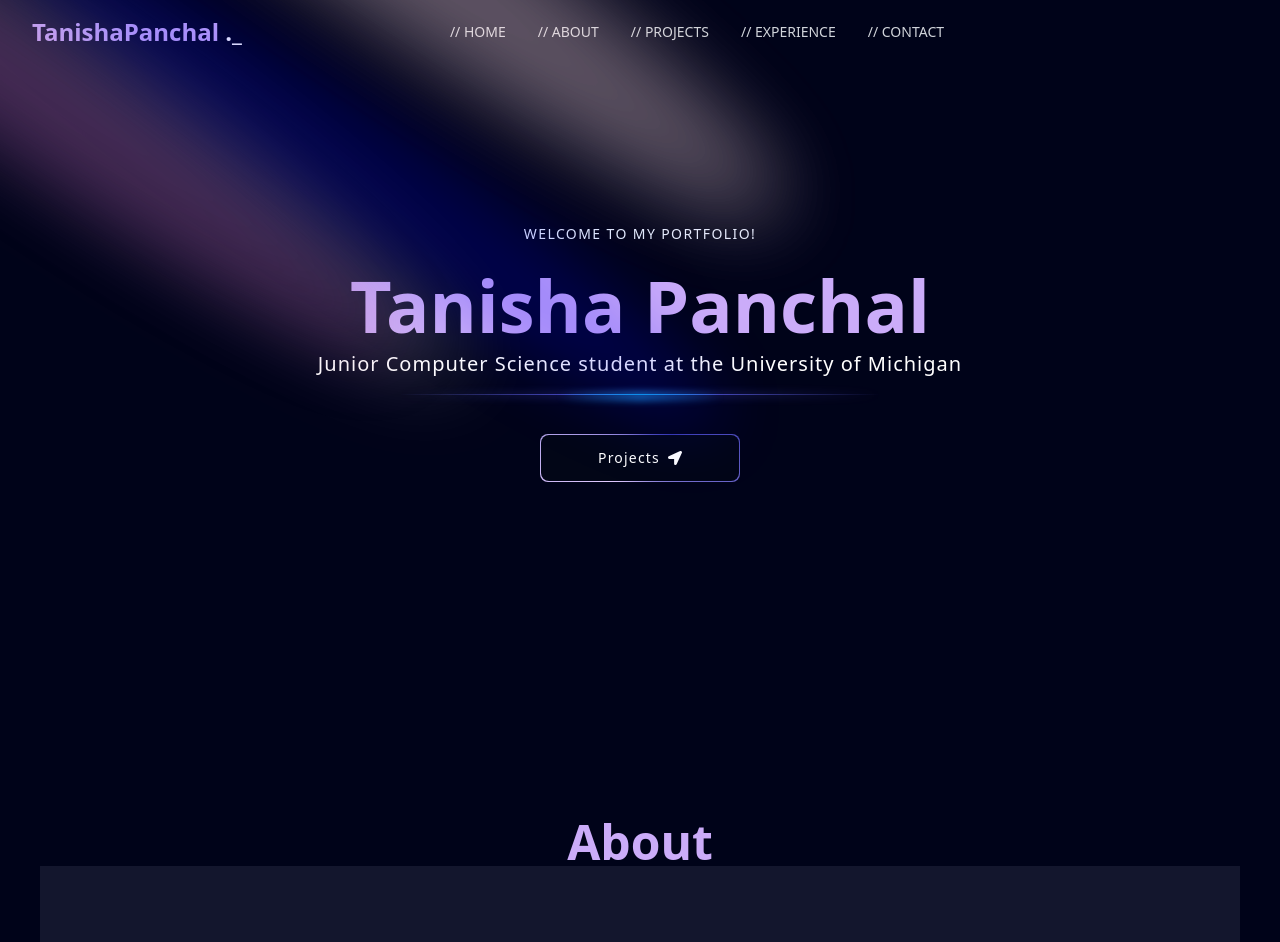
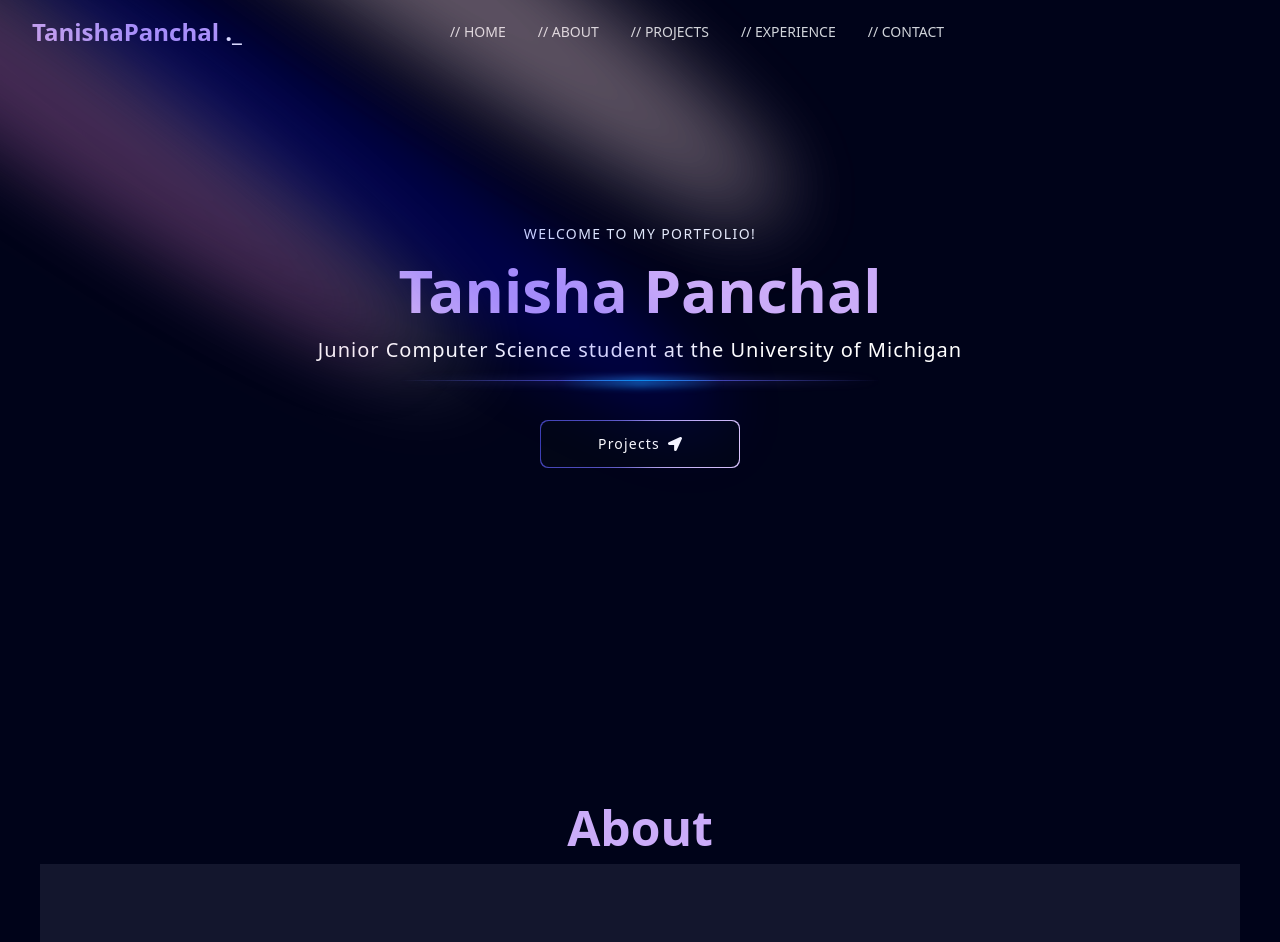
Before and after one commit to Tanishapanchal/tanishapanchal.github.io, a Next.js app: page / in a window 1280 px wide. Shown: the top 942 px of the page. Built offline with nearby package versions, Linux system fonts and the light colour scheme.

Commit message:
added links

```diff
--- a/components/AboutMe.tsx
+++ b/components/AboutMe.tsx
@@ -2,14 +2,16 @@
 
 const AboutMe = () => {
   return (
+    <section id='about'>
+
     <div>
       {/* Title Section */}
       <div className="text-white text-center mt-60">
-        <span className="heading text-purple">About </span>
+        <span className="heading text-purple mb-2">About </span>
       </div>
 
       {/* About Me Section */}
-      <section className="about-me bg-[#13162d] text-white py-20 px-8">
+      <section className="about-me bg-[#13162d] text-white py-20 px-8 mt-3">
         <div className="container mx-auto grid grid-cols-1 md:grid-cols-2 gap-8 items-center">
           {/* Image Section */}
           <div className="relative">
@@ -39,6 +41,7 @@
         </div>
       </section>
     </div>
+    </section>
   );
 };
 
--- a/components/Contact.tsx
+++ b/components/Contact.tsx
@@ -3,6 +3,7 @@
 
 const Contact = () => {
   return (
+    <section id='contact'>
     <div className="bg-gradient-to-br from-gray-900 to-purple-800 text-white py-20 px-10">
       <div className="text-center mb-10">
         <h1 className="text-4xl font-bold mb-5">
@@ -59,6 +60,7 @@
         </div>
       </div>
     </div>
+    </section>
   );
 };
 
--- a/components/Experience.tsx
+++ b/components/Experience.tsx
@@ -4,7 +4,7 @@
 
 const Experience = () => {
     return (
-
+      <section id = 'experience'>
         <div className = "text-white text-center mt-20 mb-30">
             <h1 className='heading text-white'> My
                 <span className='heading text-purple'> work experience </span>
@@ -56,6 +56,7 @@
         ))}
       </div>
     </div>
+    </section>
     )
 }
 export default Experience
--- a/components/Projects.tsx
+++ b/components/Projects.tsx
@@ -10,6 +10,7 @@
 
 const Projects = () => {
   return (
+    <section id='projects'>
 <div className="py-10">
       <h1 className="heading">
         A small selection of{" "}
@@ -70,6 +71,7 @@
         ))}
       </div>
     </div>
+    </section>
   )
 }
 
--- a/components/hero.tsx
+++ b/components/hero.tsx
@@ -14,8 +14,8 @@
 
 const Hero = () => {
   return (
+    <section id = 'home'>
     <div>
-
       {/* Spotlight Effects */}
       <div className="pb-20 pt-36 relative">
         <div className="absolute inset-0">
@@ -41,11 +41,11 @@
             TanishaPanchal<span className="text-white"> ._ </span>
           </h1>
           <div className="flex-grow flex justify-center space-x-8 text-gray-300 text-sm uppercase -translate-x-12">
-            <a className="hover:text-purple-500 hover:underline transition duration-300">// home</a>
-            <a className="hover:text-purple-500 hover:underline transition duration-300">// about</a>
-            <a className="hover:text-purple-500 hover:underline transition duration-300">// projects</a>
-            <a className="hover:text-purple-500 hover:underline transition duration-300">// experience</a>
-            <a className="hover:text-purple-500 hover:underline transition duration-300">// contact</a>
+            <a href = '#home' className="hover:text-purple-500 hover:underline transition duration-300">// home</a>
+            <a href = '#about' className="hover:text-purple-500 hover:underline transition duration-300">// about</a>
+            <a href = '#projects' className="hover:text-purple-500 hover:underline transition duration-300">// projects</a>
+            <a href = '#experience' className="hover:text-purple-500 hover:underline transition duration-300">// experience</a>
+            <a href = '#contact' className="hover:text-purple-500 hover:underline transition duration-300">// contact</a>
           </div>
         </nav>
 
@@ -56,7 +56,11 @@
               Welcome to my portfolio!
             </h2>
 
-            <h1 className="text-7xl font-bold leading-tight text-purple text-center mt-4">  Tanisha Panchal </h1>
+            {/* <h1 className="text-7xl font-bold leading-tight text-purple text-center mt-4">  Tanisha Panchal </h1> */}
+            <TextGenerateEffect
+            words="Tanisha Panchal"
+            className=""
+          />
 
             <p className="text-center text-white md:tracking-wider mb-4 text-sm md:text-lg lg:text-xl">
               Junior Computer Science student at the University of Michigan
@@ -70,9 +74,11 @@
               <div className="absolute inset-x-60 top-0 bg-gradient-to-r from-transparent via-sky-500 to-transparent h-px w-1/4" />
 
               <div className="text-center md:tracking-wider mb-4 text-sm md:text-lg lg:text-2xl">
-              <Link href="/Projects">
-                <MagicButton title="Projects" icon={<FaLocationArrow />} />
+
+              <Link href='#projects'>
+                  <MagicButton title="Projects" icon={<FaLocationArrow />} />
               </Link>
+
             </div>
             </div>
 
@@ -85,7 +91,7 @@
           <div className="absolute inset-0 w-full h-full [mask-image:radial-gradient(350px_200px_at_top,transparent_20%,white)]"></div>
         </div>
       </div>
-
+      </section>
   )
 }
 
--- a/components/ui/MagicButton.tsx
+++ b/components/ui/MagicButton.tsx
@@ -1,14 +1,18 @@
+'use client'
 import React from 'react'
 
 const MagicButton = ({
-    title, icon, handleClick} : {
-        title: string; icon: React.ReactNode; handleClick?: void;
+    title, icon, href, handleClick} : {
+        title: string; icon: React.ReactNode; href?: string; handleClick?: () => void;
     }
 ) => {
+
+
   return (
-    <div>
-  <button className="relative inline-flex h-12 w-[200px] md:w-22 overflow-hidden rounded-lg p-[1px] focus:outline-none md:mt-10">
-    <span className="absolute inset-[-1000%] animate-[spin_2s_linear_infinite] bg-[conic-gradient(from_90deg_at_50%_50%,#E2CBFF_0%,#393BB2_50%,#E2CBFF_100%)]" />
+    <div className="relative inline-flex h-12 w-[200px] md:w-22 overflow-hidden rounded-lg p-[1px] focus:outline-none md:mt-10"
+    onClick={handleClick}
+  >
+    <span className="absolute inset-[-1000%] bg-[conic-gradient(from_90deg_at_50%_50%,#E2CBFF_0%,#393BB2_50%,#E2CBFF_100%)]" />
     <span className="inline-flex h-full w-full cursor-pointer items-center justify-center rounded-lg bg-slate-950 py-3 text-sm font-medium text-white backdrop-blur-3xl gap-2">
       {title}
       <div className="left-0">
@@ -16,7 +20,6 @@
       </div>
 
     </span>
-  </button>
 </div>
   )
 }
--- a/components/ui/text-generate-effect.tsx
+++ b/components/ui/text-generate-effect.tsx
@@ -37,7 +37,7 @@
           return (
             <motion.span
               key={word + idx}
-              className={`${idx > 3 ? 'text-purple' : 'dark:text-white text-white' } opacity-0`}
+              className={`${idx > 3 ? 'text-purple' : 'dark:text-purple text-purple' } opacity-0`}
                >
               {word}{" "}
             </motion.span>
@@ -49,8 +49,8 @@
 
   return (
     <div className={cn("font-bold", className)}>
-      <div className="my-10">
-        <div className=" dark:text-white text-black text-2xl leading-snug tracking-wide">
+      <div className="mt-4 mb-4">
+        <div className="text-purple heading text-center text-7xl font-bold md:text-5xl lg:text-6xl">
           {renderWords()}
         </div>
       </div>
```
